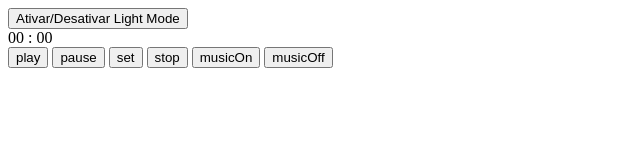
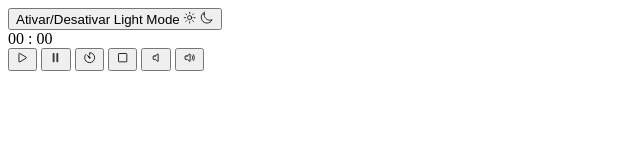
Before and after one commit to zec4o/pomo-tunes, a plain HTML site: page index.html in a window 1280 px wide. Shown: the whole page, without its empty margins (0-640 px from the left). Drawn offline with nearby package versions, Linux system fonts and the light colour scheme.

Commit message:
feat: add ionic icons

```diff
--- a/index.html
+++ b/index.html
@@ -12,6 +12,8 @@
     <div id="app">
       <button id="toggle-mode">
         <span>Ativar/Desativar Light Mode</span>
+        <ion-icon name="sunny-outline"></ion-icon>
+        <ion-icon name="moon-outline"></ion-icon>
       </button>
       <section id="timer">
         <span id="minutes">00</span>
@@ -20,14 +22,30 @@
       </section>
 
       <section id="controls">
-        <button>play</button>
-        <button>pause</button>
-        <button>set</button>
-        <button>stop</button>
-        <button>musicOn</button>
-        <button>musicOff</button>
+        <button>
+          <ion-icon name="play-outline"></ion-icon>
+        </button>
+        <button>
+          <ion-icon name="pause-outline"></ion-icon>
+        </button>
+        <button>
+          <ion-icon name="timer-outline"></ion-icon>
+        </button>
+        <button>
+          <ion-icon name="stop-outline"></ion-icon>
+        </button>
+        <button>
+          <ion-icon name="volume-off-outline"></ion-icon>
+        </button>
+        <button>
+          <ion-icon name="volume-medium-outline"></ion-icon>
+        </button>
       </section>
     </div>
     <script src="scripts.js"></script>
+    <script
+      type="module"
+      src="https://unpkg.com/ionicons@7.1.0/dist/ionicons/ionicons.esm.js"
+    ></script>
   </body>
 </html>
```
